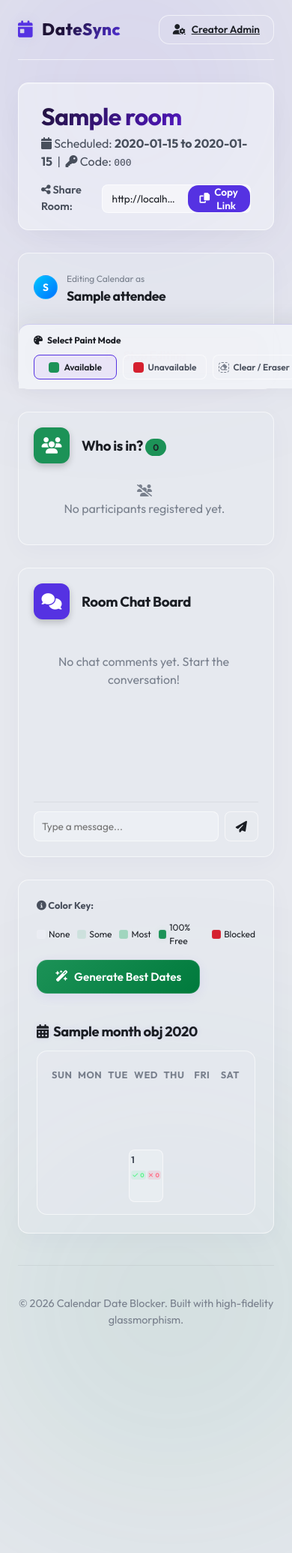
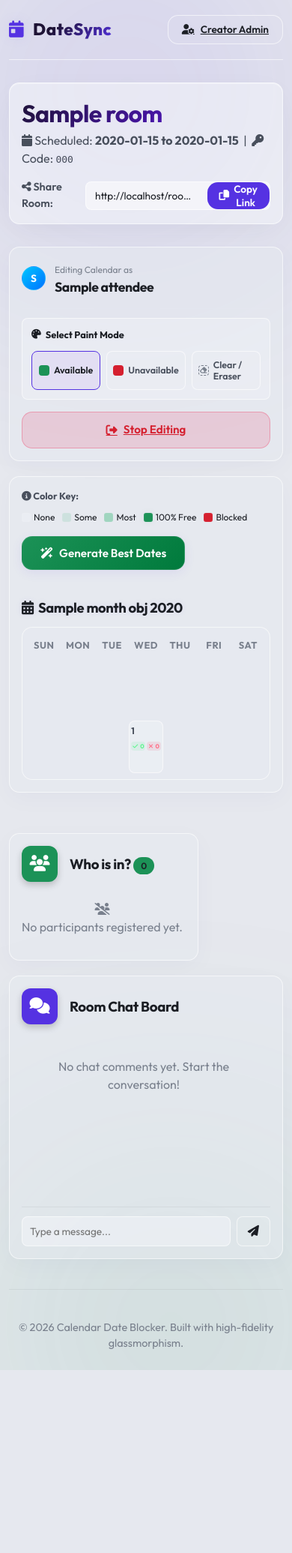
Before and after one commit to Parvanshu12/Parmanu-Calender, a Flask app: template templates/room.html in a window 390 px wide; the page is wider, and only the part inside the window is pictured. Shown: that part at 75% size. After the commit the page ends 1827 px from the top of that part, so only its background shows below. Run offline with Flask 3, Linux system fonts and the light colour scheme; tables that the repository leaves empty hold one stand-in row (values such as "Sample post"); the template is opened without the code that fills it: values that come from a table or form of the project are taken from there, most other values are stand-ins (such as "Sample title", 1, 10 or a date in 2020).

Commit message:
Optimize mobile viewing layouts with custom card ordering and horizontal scroll prevention

```diff
--- a/static/css/styles.css
+++ b/static/css/styles.css
@@ -49,6 +49,11 @@
     box-sizing: border-box;
 }
 
+html, body {
+    overflow-x: hidden;
+    width: 100%;
+}
+
 body {
     background-color: var(--bg-dark);
     color: var(--text-primary);
@@ -56,7 +61,6 @@
     line-height: 1.5;
     min-height: 100vh;
     position: relative;
-    overflow-x: hidden;
 }
 
 /* Ambient Glowing Background Elements */
@@ -1424,6 +1428,51 @@
 }
 
 @media (max-width: 768px) {
+    /* Responsive Layout Ordering & Container fitting to eliminate horizontal overflow */
+    .app-container {
+        padding: 0 12px !important;
+        overflow-x: hidden !important;
+    }
+
+    .glass-card {
+        padding: 16px !important;
+        border-radius: var(--radius-md) !important;
+    }
+
+    .glass-panel {
+        padding: 16px !important;
+    }
+
+    .calendar-grid-container {
+        padding: 8px !important;
+    }
+
+    .room-main-grid {
+        display: flex;
+        flex-direction: column;
+        gap: 20px;
+    }
+
+    .sidebar-wrapper {
+        display: contents; /* Promotes cards to direct children of room-main-grid for flex ordering */
+    }
+
+    .attendee-session-card {
+        order: 1;
+    }
+
+    .calendar-wrapper {
+        order: 2;
+    }
+
+    .participant-list-card {
+        order: 3;
+    }
+
+    .message-board-card {
+        order: 4;
+    }
+
     .landing-grid, .results-grid, .admin-grid {
         grid-template-columns: 1fr;
     }
@@ -1579,42 +1628,38 @@
         line-height: 1.2;
     }
 
-    /* Sticky Bottom Mobile Painter Dock (UX standard for quick editing) */
+    /* Soothing Inline Mobile Painter Controls (No floating dock to save space) */
     .attendee-profile {
         position: relative;
-    }
-
-    .editor-active ~ .app-footer {
-        padding-bottom: 90px; /* offset bottom dock */
-    }
-
-    /* When user is logged in as attendee editor, display the paint selector floating at bottom */
-    .editor-active + .results-drawer {
-        margin-bottom: 80px;
-    }
-
-    .room-container[data-current-attendee-id] .paint-controls {
-        position: fixed;
-        bottom: 0;
-        left: 0;
-        width: 100vw;
-        z-index: 1000;
-        background: rgba(240, 242, 247, 0.98);
-        backdrop-filter: blur(20px);
-        -webkit-backdrop-filter: blur(20px);
-        border: none;
-        border-top: 1px solid var(--glass-border-glow);
-        border-radius: var(--radius-md) var(--radius-md) 0 0;
-        padding: 12px 20px;
-        box-shadow: 0 -8px 30px rgba(50, 55, 70, 0.08);
         display: flex;
         flex-direction: column;
-        gap: 4px;
+        gap: 12px;
+    }
+
+    .editor-active ~ .app-footer {
+        padding-bottom: 0; /* remove bottom dock offset */
+    }
+
+    .editor-active + .results-drawer {
+        margin-bottom: 0;
+    }
+
+    .room-container[data-current-attendee-id] .paint-controls {
+        position: static;
+        width: 100%;
+        background: rgba(240, 242, 247, 0.45);
+        border: 1px solid var(--glass-border);
+        border-radius: var(--radius-sm);
+        padding: 12px;
+        box-shadow: none;
+        display: flex;
+        flex-direction: column;
+        gap: 6px;
     }
 
     .room-container[data-current-attendee-id] .paint-controls .control-section-label {
-        font-size: 0.75rem;
-        text-align: center;
+        font-size: 0.8rem;
+        text-align: left;
         margin-bottom: 2px;
     }
 
@@ -1630,8 +1675,8 @@
 
     .room-container[data-current-attendee-id] .paint-mode-btn {
         flex: 1;
-        padding: 8px 6px !important;
-        font-size: 0.75rem !important;
+        padding: 10px 8px !important;
+        font-size: 0.78rem !important;
         justify-content: center;
         gap: 6px;
     }
@@ -1641,7 +1686,7 @@
     }
 
     .room-container[data-current-attendee-id] .btn-danger.btn-full {
-        margin-top: 10px !important;
+        margin-top: 4px !important;
     }
 }
 
--- a/templates/room.html
+++ b/templates/room.html
@@ -43,7 +43,7 @@
         <!-- LEFT: Sidebar -->
         <aside class="sidebar-wrapper fade-in-up delay-100">
             <!-- Attendee Session Management -->
-            <div class="glass-panel sidebar-card">
+            <div class="glass-panel sidebar-card attendee-session-card">
                 {% if not current_attendee %}
                 <!-- Sign In / Registration Form -->
                 <div class="card-header">
@@ -140,7 +140,7 @@
             </div>
 
             <!-- Participant List Panel -->
-            <div class="glass-panel sidebar-card">
+            <div class="glass-panel sidebar-card participant-list-card">
                 <div class="card-header">
                     <div class="card-icon-container bg-emerald">
                         <i class="fa-solid fa-users"></i>
```
